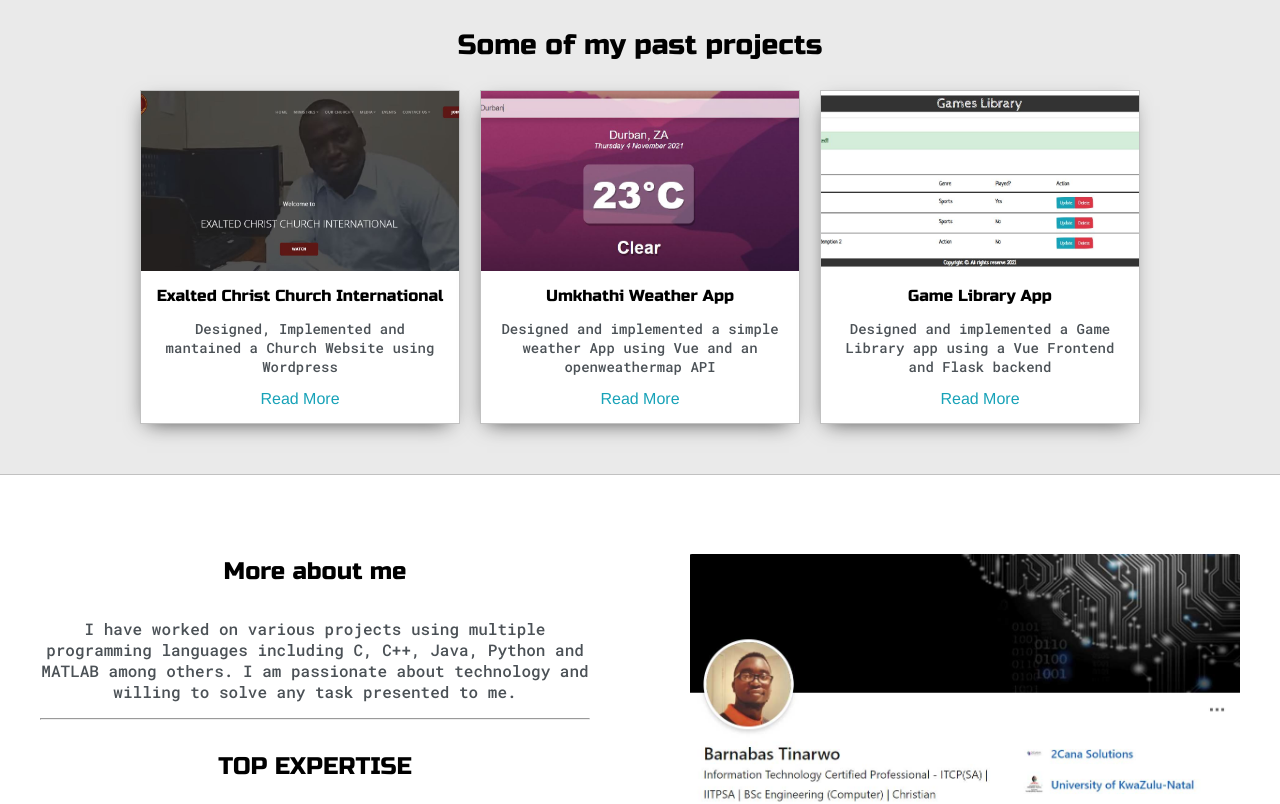
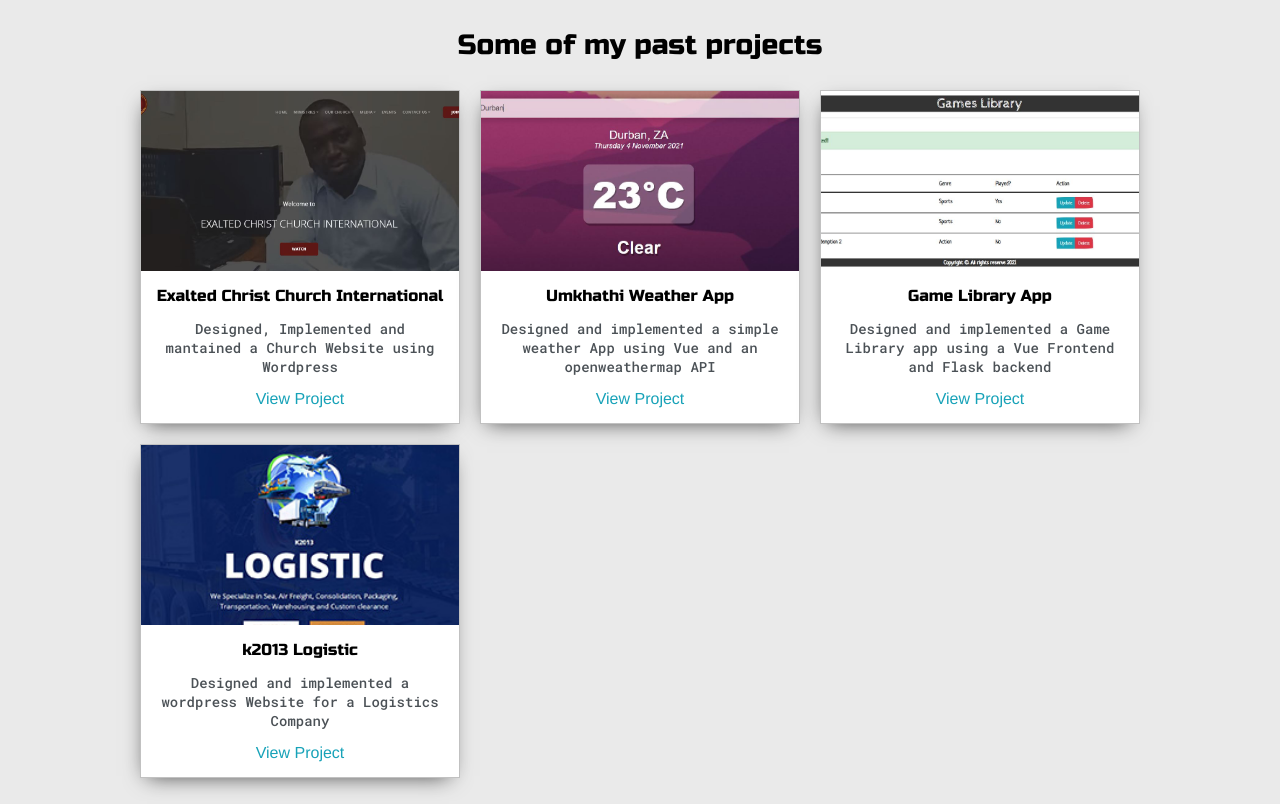
Before and after one commit to Barnabas02/my-portfolio, a Vue app: page /projects in a window 1280 px wide. Shown: the top 804 px of the page. Built offline with nearby package versions, Linux system fonts and the light colour scheme.

Commit message:
Added k2013logistic project

```diff
--- a/public/index.html
+++ b/public/index.html
@@ -3,6 +3,7 @@
   <head>
     <title>Barnabas Tinarwo - Portfolio</title>
     <meta charset="utf-8" />
+    <link rel="shortcut icon" href="/favicon.ico" type="image/x-icon" />
     <meta
       name="viewport"
       content="width=device-width, initial-scale=1,minimum-scale=1"
--- a/src/components/Projects.vue
+++ b/src/components/Projects.vue
@@ -13,7 +13,7 @@
                 Designed, Implemented and mantained a
                 Church Website using Wordpress
               </p>
-              <a href="https://www.exaltedchristchurch.com/">Read More</a>
+              <a href="https://www.exaltedchristchurch.com/">View Project</a>
             </div>
           </div>
         </div>
@@ -27,7 +27,7 @@
                 Designed and implemented a simple weather App using Vue and
                 an openweathermap API
               </p>
-              <a href="https://umkhathi.netlify.app/">Read More</a>
+              <a href="https://umkhathi.netlify.app/">View Project</a>
             </div>
           </div>
         </div>
@@ -40,10 +40,24 @@
               <p class="post-intro">
                 Designed and implemented a Game Library app using a Vue Frontend and Flask backend
               </p>
-              <a href="https://github.com/Barnabas02/Games-Library">Read More</a>
+              <a href="https://github.com/Barnabas02/Games-Library">View Project</a>
             </div>
           </div>
         </div>
+
+        <div>
+          <div class="post">
+            <img class="thumbnail" src="../assets/img/k2013Logistic.jpg" />
+            <div class="post-preview">
+              <h6 class="post-title">k2013 Logistic</h6>
+              <p class="post-intro">
+                Designed and implemented a wordpress Website for a Logistics Company
+              </p>
+              <a href="https://k2013logistic.co.za">View Project</a>
+            </div>
+          </div>
+        </div>
+
       </div>
     </div>
   </section>
```
Also changed, not shown: src/assets/img/k2013Logistic.jpg (added).
